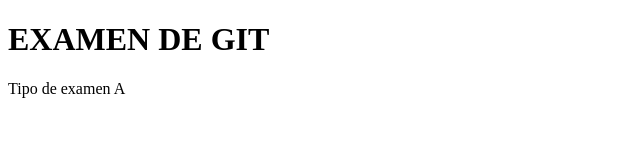
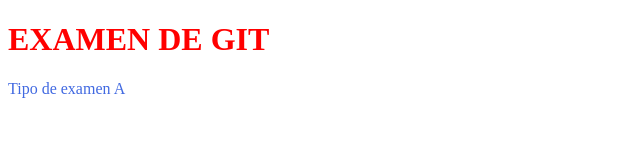
Before and after one commit to ManuePokemon/2019-ud2-examen-tipoA, a plain HTML site: page index.html in a window 1280 px wide. Shown: the whole page, without its empty margins (0-640 px from the left). Drawn offline with Linux system fonts and the light colour scheme.

Commit message:
Nuevos colores

```diff
--- /dev/null
+++ b/estilos.css
@@ -0,0 +1,6 @@
+h1{
+    color: red;
+}
+p{
+    color: royalblue;
+}
--- a/index.html
+++ b/index.html
@@ -1,6 +1,7 @@
 <!DOCTYPE html>
 <html>
 <head>
+	<link rel="stylesheet" type="text/css" href="estilos.css">
 	<meta charset="utf-8" lang="es">
 	<title>Manuel Rodriguez Chico</title>
 </head>
```
